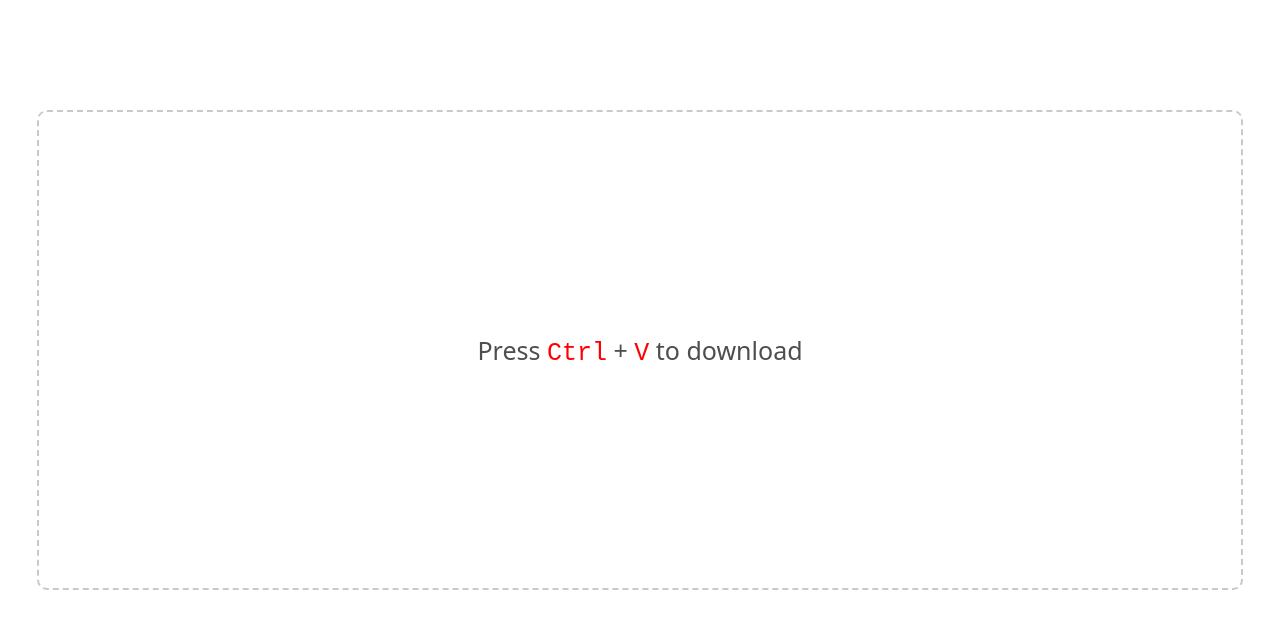
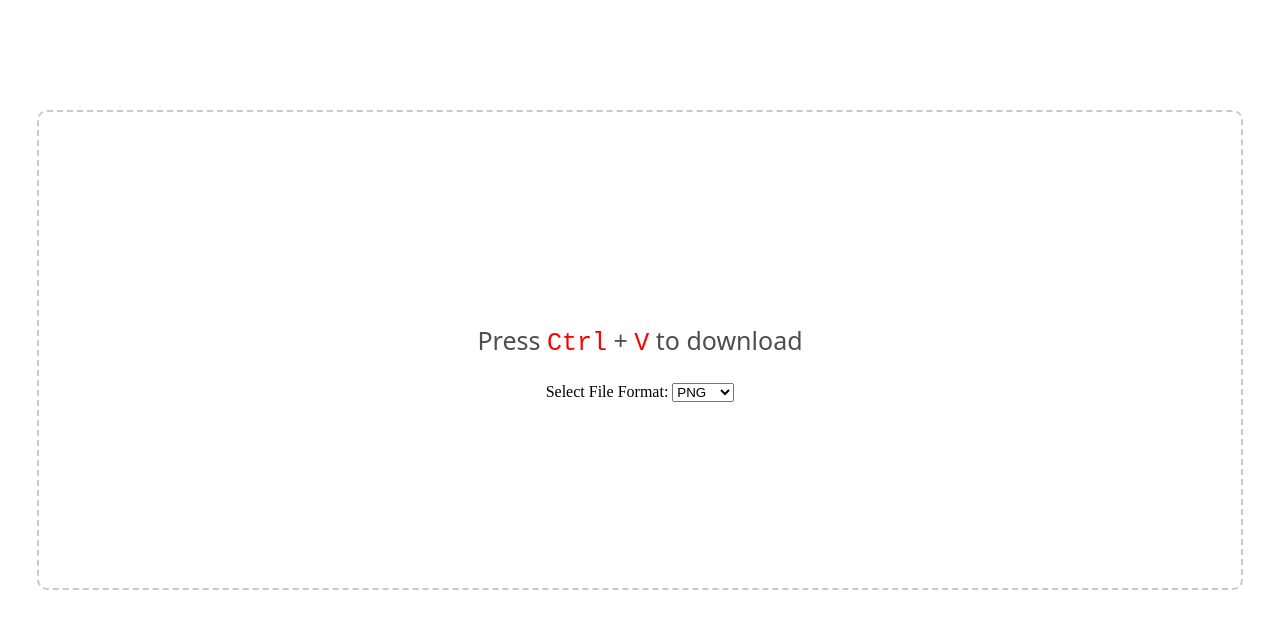
Before and after one commit to GunjaGupta1233/Paste-to-download, a plain HTML site: page index.html in a window 1280 px wide. Drawn offline with Linux system fonts and the light colour scheme.

Commit message:
Update index.html

```diff
--- a/index.html
+++ b/index.html
@@ -9,6 +9,16 @@
 <body>
     <div class="container" id="dropzone">
         <p class="instruction">Press <kbd class="ctrl">Ctrl</kbd> + <kbd class="v-text">V</kbd> to download</p>
+        <div class="file-format-container">
+            <label for="file-format">Select File Format:</label>
+            <select id="file-format">
+                <option value="png" selected>PNG</option>
+                <option value="jpg">JPG</option>
+                <option value="webp">WEBP</option>
+                <option value="jpeg">JPEG</option>
+                <option value="tiff">TIFF</option>
+            </select>
+        </div>
     </div>
     <script src="script.js"></script>
 </body>
```
